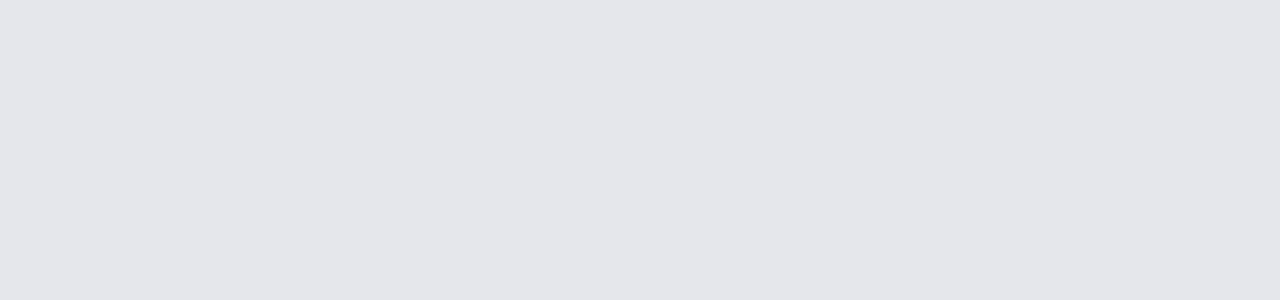
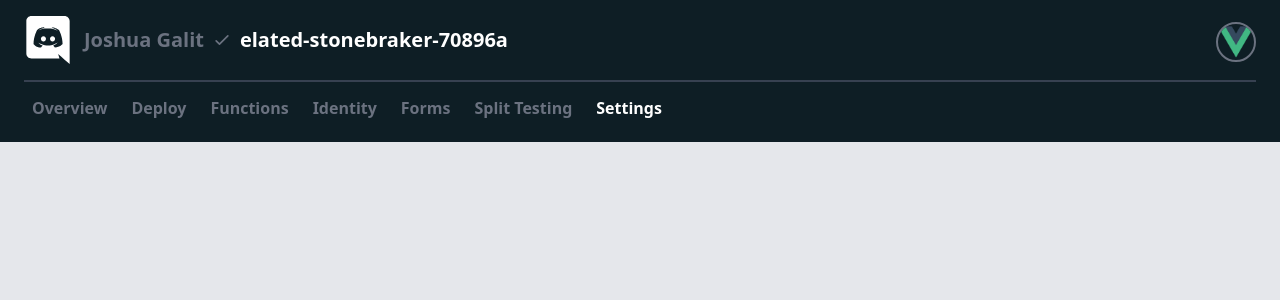
Before and after one commit to acatzk/netlify, a Vue app: page / in a window 1280 px wide. Shown: the top 300 px of the page. Built offline with nearby package versions, Linux system fonts and the light colour scheme.

Commit message:
Homepage header section - netlify DONE

```diff
--- a/src/App.vue
+++ b/src/App.vue
@@ -1,6 +1,56 @@
 <template>
-  <div id="app">
+  <div id="app" class="font-sans leading-tight">
+    <header class="bg-grey-darkest antialiased">
+      <div class="container max-w-7xl mx-auto px-6">
+        <div class="flex items-center justify-between pt-4 pb-2 border-b-2 border-gray-700">
+          <div class="flex flex-wrap items-center text-xl font-semibold">
+            <svg  class="block mb-2 h-12 w-12 text-white"
+                  fill="currentColor"
+                  xmlns:xlink="http://www.w3.org/1999/xlink"
+                  xmlns="http://www.w3.org/2000/svg"
+                  viewBox="0 0 24 24"
+                  preserveAspectRatio="xMidYMid meet">
+              <path xmlns="http://www.w3.org/2000/svg"
+                    d="M20.222 0c1.406 0 2.54 1.137 2.607 2.475V24l-2.677-2.273-1.47-1.338-1.604-1.398.67 2.205H3.71c-1.402 0-2.54-1.065-2.54-2.476V2.48C1.17 1.142 2.31.003 3.715.003h16.5L20.222 0zm-6.118 5.683h-.03l-.202.2c2.073.6 3.076 1.537 3.076 1.537-1.336-.668-2.54-1.002-3.744-1.137-.87-.135-1.74-.064-2.475 0h-.2c-.47 0-1.47.2-2.81.735-.467.203-.735.336-.735.336s1.002-1.002 3.21-1.537l-.135-.135s-1.672-.064-3.477 1.27c0 0-1.805 3.144-1.805 7.02 0 0 1 1.74 3.743 1.806 0 0 .4-.533.805-1.002-1.54-.468-2.14-1.404-2.14-1.404s.134.066.335.2h.06c.03 0 .044.015.06.03v.006c.016.016.03.03.06.03.33.136.66.27.93.4a8.18 8.18 0 001.8.536c.93.135 1.996.2 3.21 0 .6-.135 1.2-.267 1.8-.535.39-.2.87-.4 1.397-.737 0 0-.6.936-2.205 1.404.33.466.795 1 .795 1 2.744-.06 3.81-1.8 3.87-1.726 0-3.87-1.815-7.02-1.815-7.02-1.635-1.214-3.165-1.26-3.435-1.26l.056-.02zm.168 4.413c.703 0 1.27.6 1.27 1.335 0 .74-.57 1.34-1.27 1.34-.7 0-1.27-.6-1.27-1.334.002-.74.573-1.338 1.27-1.338zm-4.543 0c.7 0 1.266.6 1.266 1.335 0 .74-.57 1.34-1.27 1.34-.7 0-1.27-.6-1.27-1.334 0-.74.57-1.338 1.27-1.338z">
+              </path>
+            </svg>
+            <a href="#" class="mb-2 whitespace-nowrap ml-2 inline-flex items-center px-1 py-2 rounded text-gray-500 hover:text-white hover:bg-black-20 transition">
+              <span>Joshua Galit</span>
+              <svg  class="ml-2 w-5 h-5"
+                    stroke="currentColor"
+                    xmlns:xlink="http://www.w3.org/1999/xlink"
+                    xmlns="http://www.w3.org/2000/svg"
+                    viewBox="0 0 24 24"
+                    preserveAspectRatio="xMidYMid meet"
+                    fill="none">
+                <path xmlns="http://www.w3.org/2000/svg"
+                      stroke-linecap="round"
+                      stroke-linejoin="round"
+                      stroke-width="2"
+                      d="M5 13l4 4L19 7">
+                </path>
+              </svg>
+            </a>
+            <a href="#" class="mb-2 whitespace-nowrap inline-flex items-center px-1 py-2 rounded text-white hover:text-white hover:bg-black-20 transition">elated-stonebraker-70896a</a>
+          </div>
+          <div class="flex-shrink-0">
+            <button class="focus:outline-none">
+              <img class="block h-10 w-10 rounded-full border-2 border-gray-500 hover:border-white transition" src="@/assets/logo.png" alt="">
+            </button>
+          </div>
+        </div>
 
+        <nav class="flex flex-wrap py-2 font-semibold">
+          <a href="#" class="text-gray-500 mr-2 mb-2 px-2 py-2 rounded hover:bg-black-20 hover:text-white transition">Overview</a>
+          <a href="#" class="text-gray-500 mr-2 mb-2 px-2 py-2 rounded hover:bg-black-20 hover:text-white transition">Deploy</a>
+          <a href="#" class="text-gray-500 mr-2 mb-2 px-2 py-2 rounded hover:bg-black-20 hover:text-white transition">Functions</a>
+          <a href="#" class="text-gray-500 mr-2 mb-2 px-2 py-2 rounded hover:bg-black-20 hover:text-white transition">Identity</a>
+          <a href="#" class="text-gray-500 mr-2 mb-2 px-2 py-2 rounded hover:bg-black-20 hover:text-white transition">Forms</a>
+          <a href="#" class="text-gray-500 mr-2 mb-2 px-2 py-2 rounded hover:bg-black-20 hover:text-white transition">Split Testing</a>
+          <a href="#" class="text-white mr-2 mb-2 px-2 py-2 rounded hover:bg-black-20 hover:text-white transition">Settings</a>
+        </nav>
+      </div>
+    </header>
   </div>
 </template>
 
```
